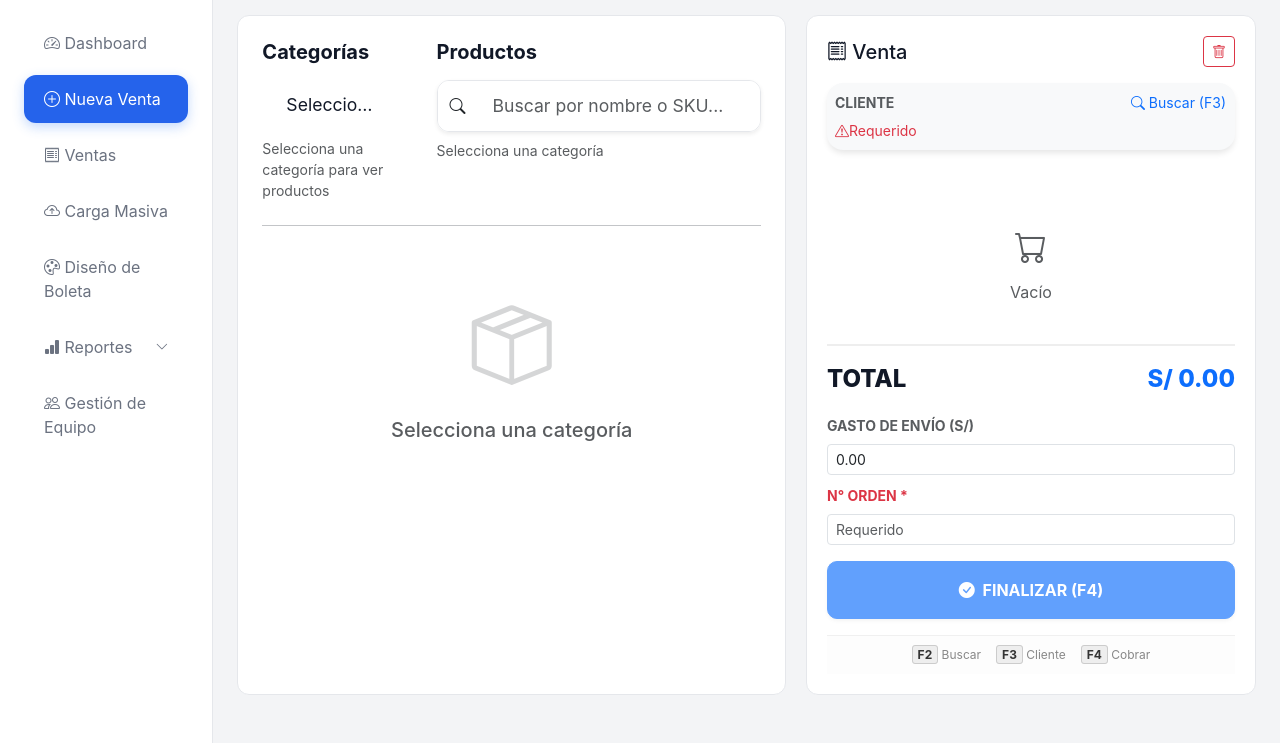
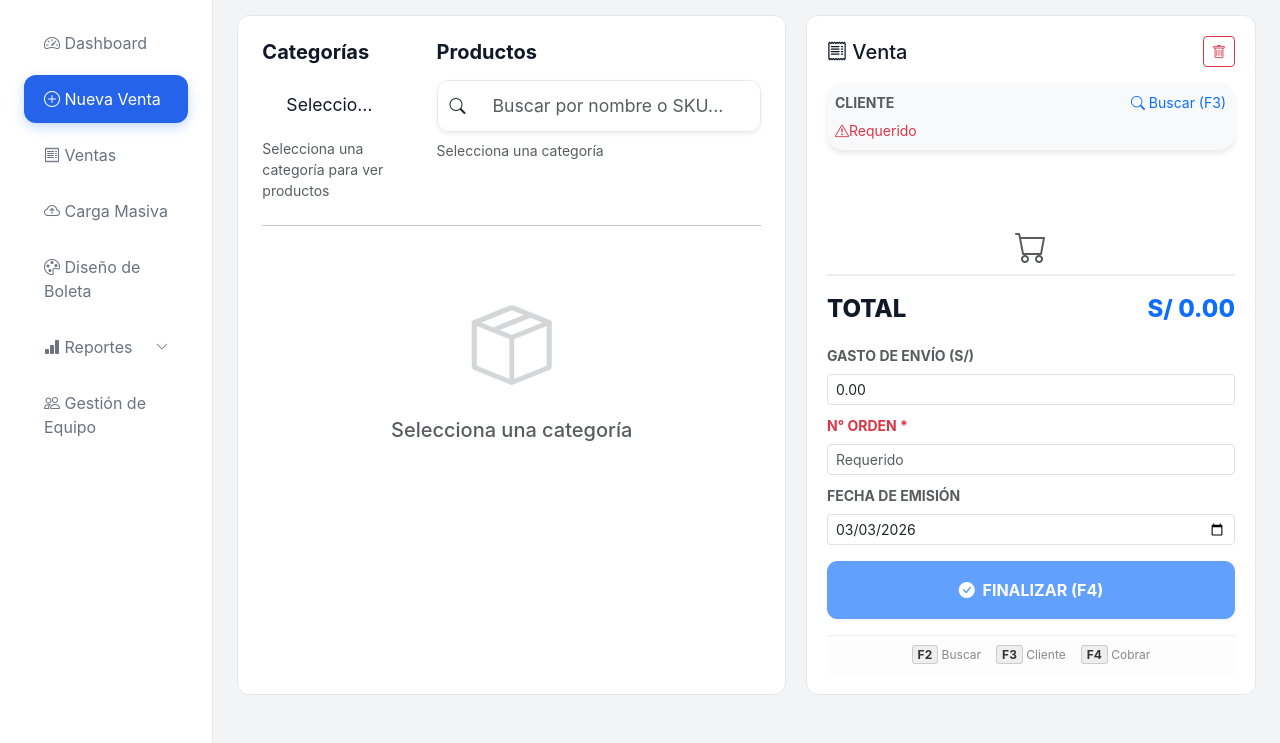
Before and after one commit to mickstmt/MiPSE, a Flask app: page /nueva-venta in a window 1280 px wide. Shown: the part 58-801 px from the top of the page. Run offline with Flask 3, Linux system fonts and the light colour scheme; the visitor is signed in with stand-in values (Sample User, id 1); data that the repository does not hold is empty; some libraries are stand-ins or nearby versions.

Commit message:
feat: add custom fecha_emision to individual and bulk sale creation
- nueva_venta: date picker in the cart form (defaults to today)
- bulk_upload_preview: date picker next to the Process button applies
  the same emission date to all orders in the batch
- app.py: both nueva_venta() and bulk_process() read fecha_emision and
  assign it to the Venta; fall back to datetime.now() if not provided

Co-Authored-By: Claude Sonnet 4.6 <noreply@anthropic.com>

```diff
--- a/app.py
+++ b/app.py
@@ -587,6 +587,15 @@ def nueva_venta():
             except ValueError:
                 costo_envio = 0.0
 
+            # Fecha de emisión (opcional, default: hoy)
+            fecha_emision_str = request.form.get('fecha_emision', '').strip()
+            fecha_emision_custom = None
+            if fecha_emision_str:
+                try:
+                    fecha_emision_custom = datetime.strptime(fecha_emision_str, '%Y-%m-%d')
+                except ValueError:
+                    pass
+
             items_data = request.form.getlist('items[]')
 
             # Obtener la serie del config
@@ -614,6 +623,7 @@ def nueva_venta():
                 subtotal=0,
                 total=0,
                 costo_envio=costo_envio,
+                fecha_emision=fecha_emision_custom or datetime.now(),
                 estado='PENDIENTE'
             )
 
@@ -1849,6 +1859,15 @@ def bulk_process():
         data = request.json
         orders = data.get('orders', [])
 
+        # Fecha de emisión global para todo el lote (opcional, default: hoy)
+        fecha_emision_bulk = None
+        fecha_emision_str = data.get('fecha_emision', '').strip()
+        if fecha_emision_str:
+            try:
+                fecha_emision_bulk = datetime.strptime(fecha_emision_str, '%Y-%m-%d')
+            except ValueError:
+                pass
+
         results = {'success': 0, 'errors': 0}
 
         for o in orders:
@@ -1904,6 +1923,7 @@ def bulk_process():
                     subtotal=o['total'],
                     costo_envio=o.get('costo_envio', 0.0),
                     fecha_pedido=fecha_ped,
+                    fecha_emision=fecha_emision_bulk or datetime.now(),
                     estado='PENDIENTE'
                 )
                 db.session.add(venta)
--- a/templates/nueva_venta.html
+++ b/templates/nueva_venta.html
@@ -361,6 +361,10 @@
                         <input type="text" class="form-control form-control-sm" name="numero_orden" id="numero_orden"
                             placeholder="Requerido" required>
                     </div>
+                    <div class="col-12 mt-2">
+                        <label class="form-label small fw-bold text-muted">FECHA DE EMISIÓN</label>
+                        <input type="date" class="form-control form-control-sm" name="fecha_emision" id="fecha_emision">
+                    </div>
                 </div>
 
                 <button type="submit" class="btn btn-primary w-100 py-3 fw-bold shadow-sm" id="btnFinalizar" disabled>
@@ -575,7 +579,15 @@
     let cart = [];
     let selectedCategoryId = 0;
 
+    function todayISO() {
+        const d = new Date();
+        return d.toISOString().split('T')[0];
+    }
+
     $(document).ready(function () {
+        // Inicializar fecha de emisión con hoy
+        $('#fecha_emision').val(todayISO());
+
         // Inicializar Select2
         $('.select2-categories').select2({
             theme: 'bootstrap-5',
@@ -981,6 +993,7 @@
                 // Resetear campos del formulario
                 $('#numero_orden').val('');
                 $('#costo_envio').val('0.00');
+                $('#fecha_emision').val(todayISO());
                 renderCart();
             }
         });
```
Also changed, not shown: templates/bulk_upload_preview.html (+14 -2 lines).
